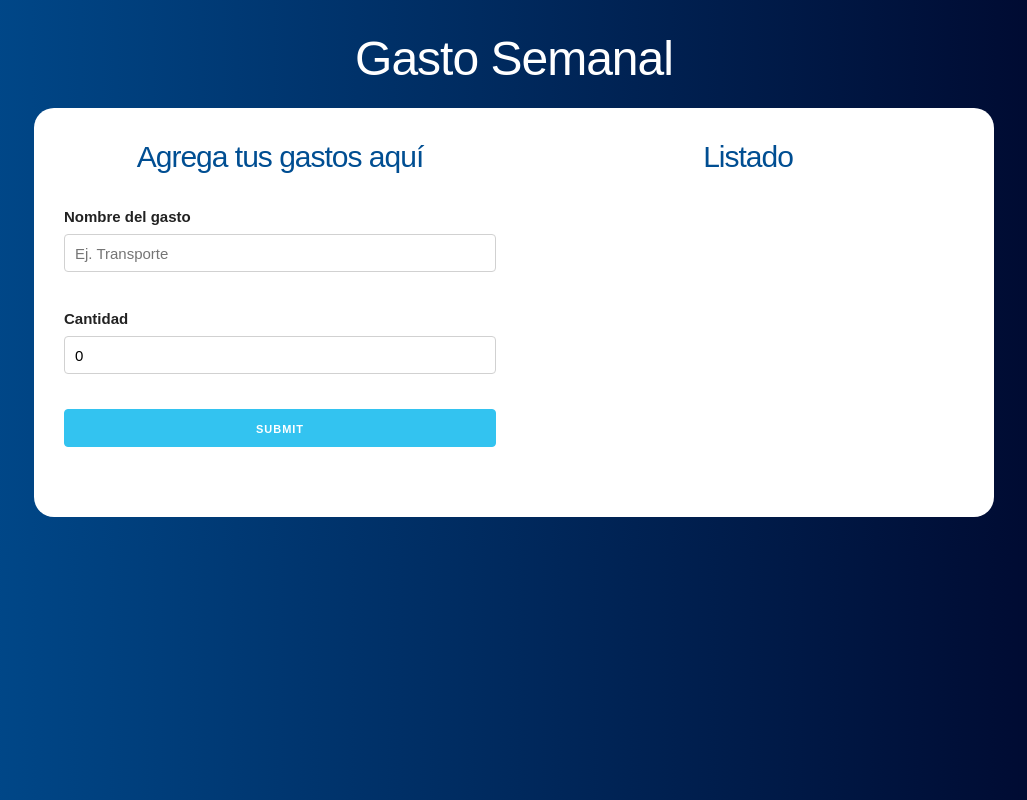
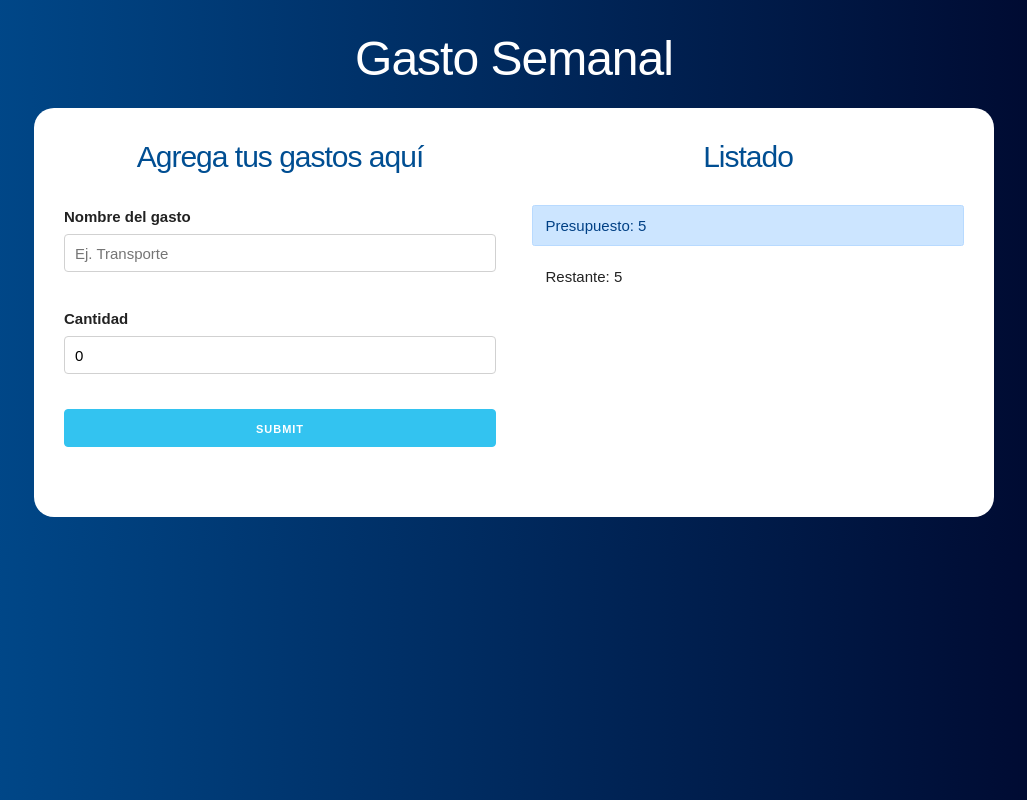
Before and after one commit to UrielQuiroz/BudgetControl, a React (Create React App) app in the folder presupuesto/: page / in a window 1280 px wide. Both pictures are taken after typing "5" into the empty fields and a click on the input "Definir presupuesto". Shown: the whole page, without its empty margins (126-1153 px from the left). Built offline with nearby package versions, Linux system fonts and the light colour scheme.

Commit message:
Componente Control de Presupuesto
Componente que contralara el presupuesto y el restante

```diff
--- a/presupuesto/src/App.js
+++ b/presupuesto/src/App.js
@@ -2,6 +2,7 @@
 import Formulario from './components/Formulario';
 import Pregunta from './components/Pregunta';
 import Listado from './components/Listado';
+import ControlPresupuesto from './components/ControlPresupuesto';
 
 
 function App() {
@@ -45,6 +46,12 @@
                 <Listado
                     gastos={gastos}
                 />
+
+                <ControlPresupuesto
+                    presupuesto={presupuesto}
+                    restante={restante}
+                />
+
               </div>
             </div>
 
--- /dev/null
+++ b/presupuesto/src/components/ControlPresupuesto.jsx
@@ -0,0 +1,17 @@
+import React, { Fragment } from 'react';
+
+const ControlPresupuesto = ({presupuesto, restante}) => {
+    return (
+        <Fragment>
+            <div className="alert alert-primary">
+                Presupuesto: {presupuesto}
+            </div>
+
+            <div className="alert">
+                Restante: {restante}
+            </div>
+        </Fragment>
+    );
+};
+
+export default ControlPresupuesto;
```
